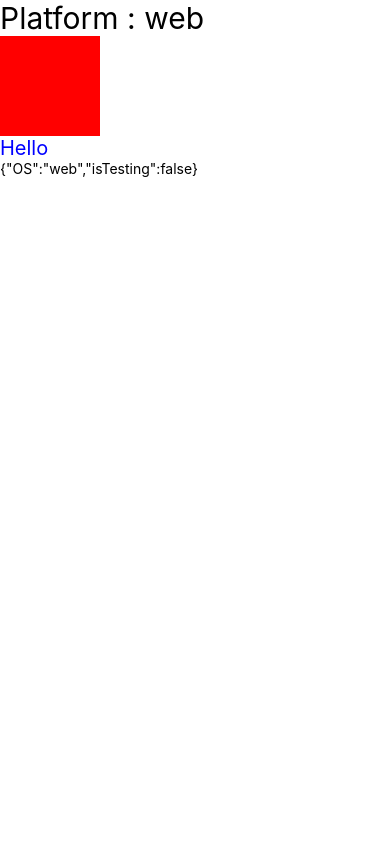
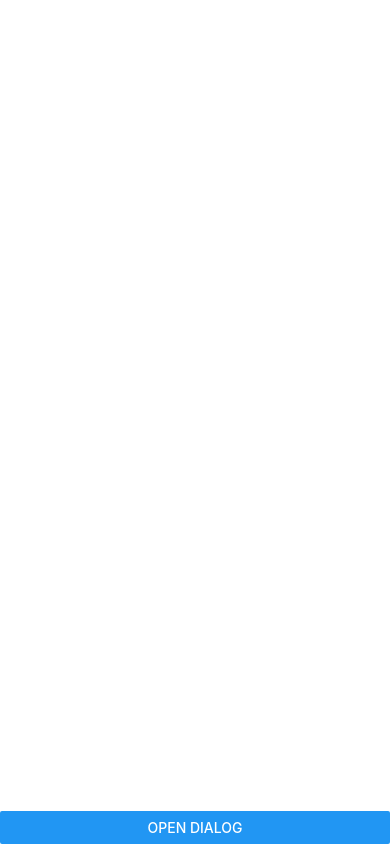
Before and after one commit to keshavchauhan-7/myapp, a React Native app: screen / in a window 390 px wide. Built offline with nearby package versions, Linux system fonts and the light colour scheme.

Commit message:
create webview component

```diff
--- a/App.js
+++ b/App.js
@@ -21,6 +21,8 @@ import ReactModal from './components/ReactModal'
 import ReactPressable from './components/ReactPressable'
 import ReactStatusBar from './components/ReactStatusBar'
 import ReactPlatform from './components/ReactPlatform'
+import ReactWebview from './components/ReactWebview'
+import ReactCustomModal from './components/ReactCustomModal'
 
 const App = () => {
 
@@ -66,7 +68,11 @@ const App = () => {
 
       {/* <ReactStatusBar/> */}
 
-      <ReactPlatform/>
+      {/* <ReactPlatform/> */}
+
+      {/* <ReactWebview/> */}
+
+      <ReactCustomModal/>
     </View>
   )
 }
--- /dev/null
+++ b/components/ReactCustomModal.js
@@ -0,0 +1,47 @@
+import React, { useState } from 'react'
+import { Button, StyleSheet, View, Text } from 'react-native'
+
+const ReactCustomModal = () => {
+    const [show, setShow] = useState(false)
+    return (
+        <View style={styles.container}>
+
+            {
+                show ?
+                    <View style={styles.modal}>
+                        <View style={styles.body}>
+                            <Text style={styles.text}>This is a custom modal</Text>
+                            <Button title='close' onPress={() => setShow(false)} />
+                        </View>
+                    </View>
+                    :
+                    null
+
+            }
+            <Button title='Open Dialog' onPress={() => setShow(true)} />
+        </View>
+    )
+}
+
+const styles = StyleSheet.create({
+    container: {
+        flex: 1,
+        justifyContent: 'flex-end',
+    },
+    modal: {
+        flex: 1,
+        backgroundColor: 'rgba(50, 50, 50, 0.5)',
+        justifyContent: 'center',
+        alignItems: 'center'
+    },
+    body: {
+        backgroundColor: 'white',
+        height: 300,
+        width: 300,
+        padding: 20,
+        justifyContent: 'flex-end',
+        borderRadius: 10
+    }
+})
+
+export default ReactCustomModal
--- a/components/ReactModal.js
+++ b/components/ReactModal.js
@@ -2,7 +2,7 @@ import { Button, Modal, StyleSheet, Text, View } from 'react-native'
 import React, { useState } from 'react'
 
 const ReactModal = () => {
-    const[show,setShow] = useState(false)
+    const [show, setShow] = useState(false)
     return (
         <View style={styles.main}>
             <Modal
@@ -13,12 +13,12 @@ const ReactModal = () => {
                 <View style={styles.centeredView}>
                     <View style={styles.modalView}>
                         <Text style={styles.modalText}>Hello Code Step by Step</Text>
-                        <Button title='close modal' onPress={()=>setShow(false)} />
+                        <Button title='close modal' onPress={() => setShow(false)} />
                     </View>
                 </View>
             </Modal>
 
-            <View style={styles.buttonView}><Button title='open modal' onPress={()=>setShow(true)} /></View>
+            <View style={styles.buttonView}><Button title='open modal' onPress={() => setShow(true)} /></View>
         </View>
     )
 }
--- /dev/null
+++ b/components/ReactWebview.js
@@ -0,0 +1,24 @@
+import React from 'react'
+import { SafeAreaView, StyleSheet, Text, View } from 'react-native'
+import { WebView } from 'react-native-webview'
+
+const ReactWebview = () => {
+    return (
+        <SafeAreaView style={styles.container}>
+            <WebView style={styles.view} source={{ uri: "https://www.youtube.com/" }} />
+        </SafeAreaView>
+    )
+}
+
+
+const styles = StyleSheet.create({
+    container: {
+        flex: 1,
+    },
+    view: {
+        flex: 1,
+    },
+
+})
+
+export default ReactWebview
```
